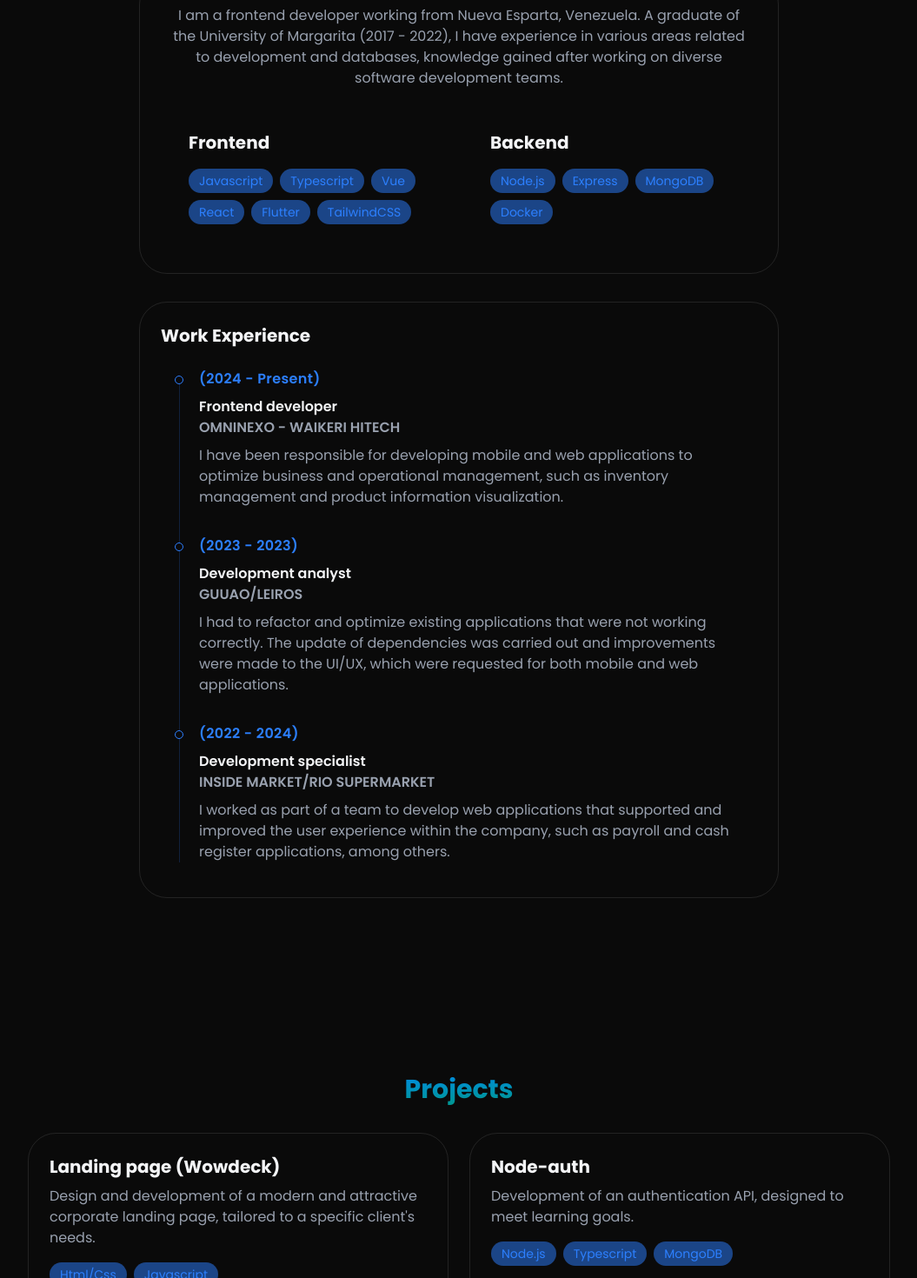
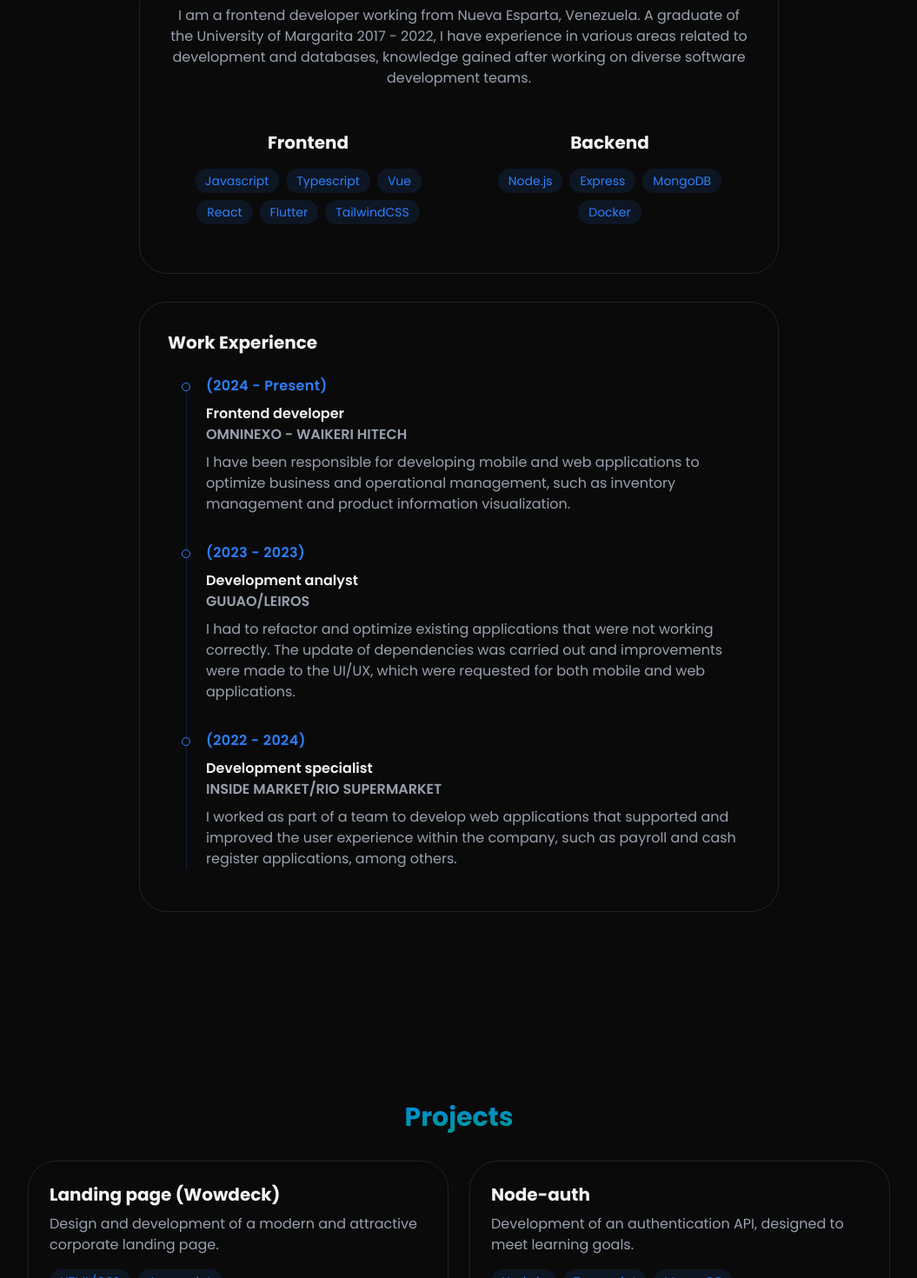
Before and after one commit to miguelFernandez98/Portfolio-MiguelFernandez, a React (Vite) app: page / in a window 1280 px wide. Shown: the part 975-2445 px from the top of the page at 87% size, without its empty margins (112-1167 px from the left). Built offline with nearby package versions, Linux system fonts and the light colour scheme.

Commit message:
`Refactor CSS classes and styles across multiple components`

```diff
--- a/src/components/atoms/Navbar.jsx
+++ b/src/components/atoms/Navbar.jsx
@@ -29,7 +29,7 @@
             />
           </a>
         </div>
-        <div className="flex justify-center items-center h-12 p-3 md:px-6 md:backdrop-blur-sm md:border md:border-white/20 md:shadow-lg md:rounded-full">
+        <div className="flex justify-center items-center h-12 p-3 md:px-6 md:border bg-transparent md:border-white/20 md:shadow-lg md:rounded-full">
           <div
             className=" relative text-center cursor-pointer z-40 md:hidden"
             onClick={() => setMenuOpen((prev) => !prev)}
@@ -53,14 +53,10 @@
             aria-label="Dark mode"
             onClick={toggleDarkMode}
             id="darkMode"
-            className="font-mono cursor-pointer hover:text-blue-500 hover:bg-blue-500/50 hover:backdrop-blur-sm transition-all hover:rounded-full p-1"
+            className="font-mono cursor-pointer hover:text-blue-500 hover:bg-blue-500/10 hover:backdrop-blur-sm transition-all hover:rounded-full p-1"
           >
             {!isDark ? (
-              <svg
-                width="1.4em"
-                height="1.4em"
-                viewBox="0 0 24 24"
-              >
+              <svg width="1.4em" height="1.4em" viewBox="0 0 24 24">
                 <path
                   fill="none"
                   stroke="currentColor"
@@ -71,11 +67,7 @@
                 />
               </svg>
             ) : (
-              <svg
-                width="1.4em"
-                height="1.4em"
-                viewBox="0 0 24 24"
-              >
+              <svg width="1.4em" height="1.4em" viewBox="0 0 24 24">
                 <path
                   fill="none"
                   stroke="currentColor"
--- a/src/components/atoms/TranslateButton.jsx
+++ b/src/components/atoms/TranslateButton.jsx
@@ -10,7 +10,7 @@
   return (
     <button
       onClick={toggleLanguage}
-      className="fixed cursor-pointer bottom-4 right-4 z-40 p-3 dark:bg-blue-500/50 bg-blue-500/40 dark:text-blue-500 text-blue-500 dark:hover:bg-blue-500/20 hover:shadow-[0_2px_8px_rgba(59,130,246,0.2)] hover:bg-blue-500/30  rounded-full shadow-lg transition-all duration-300 hover:scale-110"
+      className="fixed cursor-pointer bottom-4 right-4 z-40 p-3 bg-blue-500/10 text-blue-500 hover:bg-blue-500/30 hover:shadow-[0_2px_8px_rgba(59,130,246,0.2)]  rounded-full shadow-lg transition-all duration-300 hover:scale-110"
     >
       <svg width="1.35em" height="1.35em" viewBox="0 0 24 24">
         <path
--- a/src/components/molecules/About.jsx
+++ b/src/components/molecules/About.jsx
@@ -31,30 +31,30 @@
               {description[currentLang]}
             </p>
             <ul className="grid grid-cols-1 md:grid-cols-2 gap-6">
-              <li className="rounded-4xl p-6 hover:-translate-y-1 transition-all">
+              <li className="rounded-4xl py-6 hover:-translate-y-1 transition-all flex flex-col justify-center items-center">
                 <h3 className="text-xl font-bold mb-4 text-gray-800/90 dark:text-gray-100">
                   Frontend
                 </h3>
-                <div className="flex flex-wrap gap-2">
+                <div className="flex flex-wrap justify-center items-center gap-2">
                   {frontEndSkills.map((tech, key) => (
                     <span
                       key={key}
-                      className="dark:bg-blue-500/50 bg-blue-500/40 dark:text-blue-500 text-blue-500 py-1 px-3 rounded-3xl text-sm dark:hover:bg-blue-500/20 hover:bg-blue-500/30 hover:shadow-[0_2px_8px_rgba(59,130,246,0.2)] transition"
+                      className="bg-blue-500/10 text-blue-500 hover:bg-blue-500/30 py-1 px-3 rounded-3xl text-sm   hover:shadow-[0_2px_8px_rgba(59,130,246,0.2)] transition"
                     >
                       {tech}
                     </span>
                   ))}
                 </div>
               </li>
-              <li className="rounded-4xl p-6 hover:-translate-y-1 transition-all">
+              <li className="rounded-4xl py-6 hover:-translate-y-1 transition-all flex flex-col justify-center items-center">
                 <h3 className="text-xl font-bold mb-4 text-gray-800/90 dark:text-gray-100">
                   Backend
                 </h3>
-                <div className="flex flex-wrap gap-2">
+                <div className="flex flex-wrap justify-center items-center gap-2">
                   {backEndSkills.map((tech, key) => (
                     <span
                       key={key}
-                      className="dark:bg-blue-500/50 bg-blue-500/40 dark:text-blue-500 text-blue-500 dark:hover:bg-blue-500/20 hover:shadow-[0_2px_8px_rgba(59,130,246,0.2)] hover:bg-blue-500/30  py-1 px-3 rounded-3xl text-sm  transition"
+                      className="bg-blue-500/10 text-blue-500 hover:shadow-[0_2px_8px_rgba(59,130,246,0.2)] hover:bg-blue-500/30  py-1 px-3 rounded-3xl text-sm  transition"
                     >
                       {tech}
                     </span>
@@ -63,9 +63,7 @@
               </li>
             </ul>
           </article>
-
-          <div className="flex justify-center items-center gap-6 mt-8">
-            <article className="p-6 rounded-4xl border border-gray-400/20 dark:border-white/10 hover:-translate-y-1 hover:border-blue-500/30 hover:shadow-[0_2px_8px_rgba(59,130,246,0.1)] transition-all">
+          <article className="p-8 mt-8 rounded-4xl border border-gray-400/20 dark:border-white/10 hover:-translate-y-1 hover:border-blue-500/30 hover:shadow-[0_2px_8px_rgba(59,130,246,0.1)] transition-all">
             <h3 className="text-xl font-bold mb-6 text-gray-800/90 dark:text-gray-100">
               {subtitle[currentLang]}
             </h3>
@@ -97,7 +95,6 @@
             </ul>
           </article>
         </div>
-        </div>
       </RevealOnScroll>
     </section>
   );
--- a/src/components/molecules/Contact.jsx
+++ b/src/components/molecules/Contact.jsx
@@ -93,6 +93,7 @@
                 onChange={(e) =>
                   setFormData({ ...formData, message: e.target.value })
                 }
+                style={{ resize: "none" }}
               />
             </div>
             <button
--- a/src/components/molecules/Projects.jsx
+++ b/src/components/molecules/Projects.jsx
@@ -32,11 +32,11 @@
                     <p className="text-gray-500 dark:text-gray-400 mb-4">
                       {project.description}
                     </p>
-                    <div className="flex flex-wrap gap-2 mb-4">
+                    <div className="flex flex-wrap gap-2 mb-2">
                       {project.tech.map((tech, techKey) => (
                         <span
                           key={techKey}
-                          className="bg-blue-500/50 text-blue-500 py-1 px-3 rounded-full text-sm hover:bg-blue-500/20 hover:shadow-[0_2px_8px_rgba(59,130,246,0.1)] transition-all"
+                          className="bg-blue-500/10 text-blue-500 hover:bg-blue-500/30 py-1 px-3 rounded-full text-sm hover:shadow-[0_2px_8px_rgba(59,130,246,0.1)] transition-all"
                         >
                           {tech}
                         </span>
```
Also changed, not shown: src/lib/constants/translations.js. Lines whose indentation alone changed are shown as unchanged.
